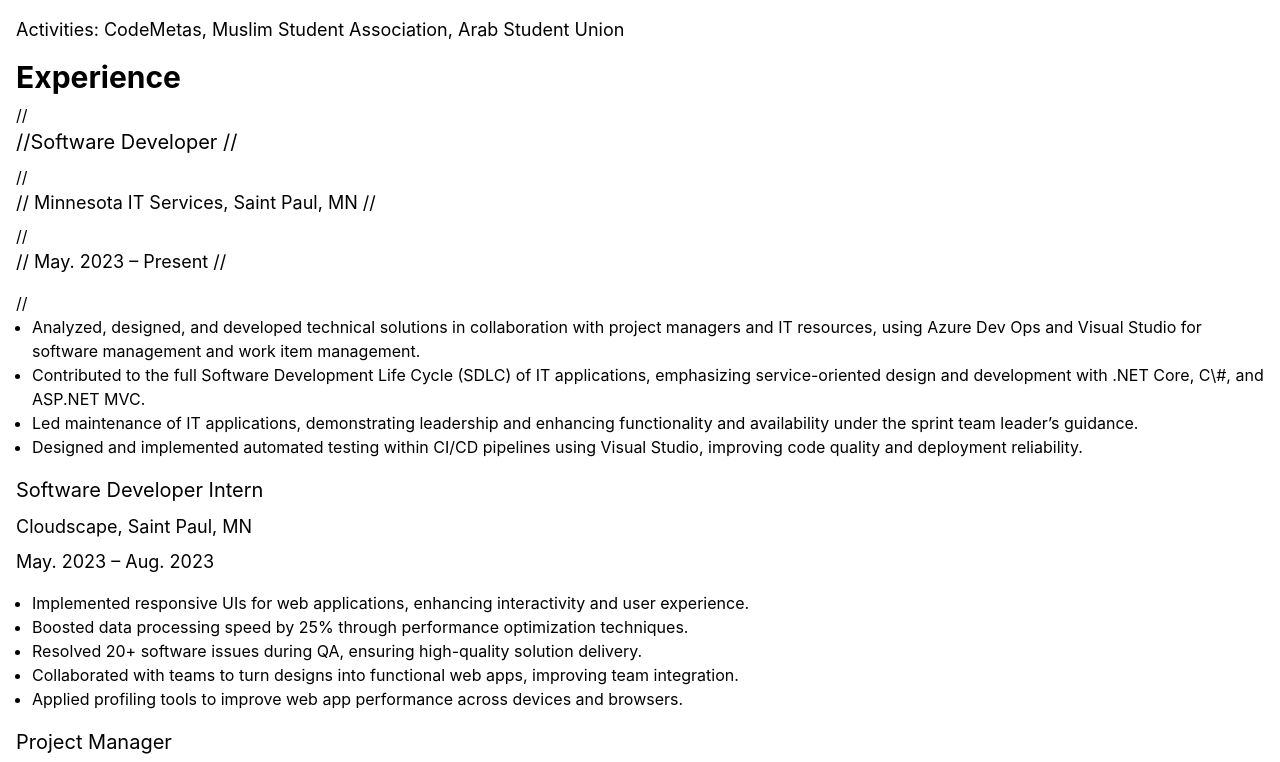
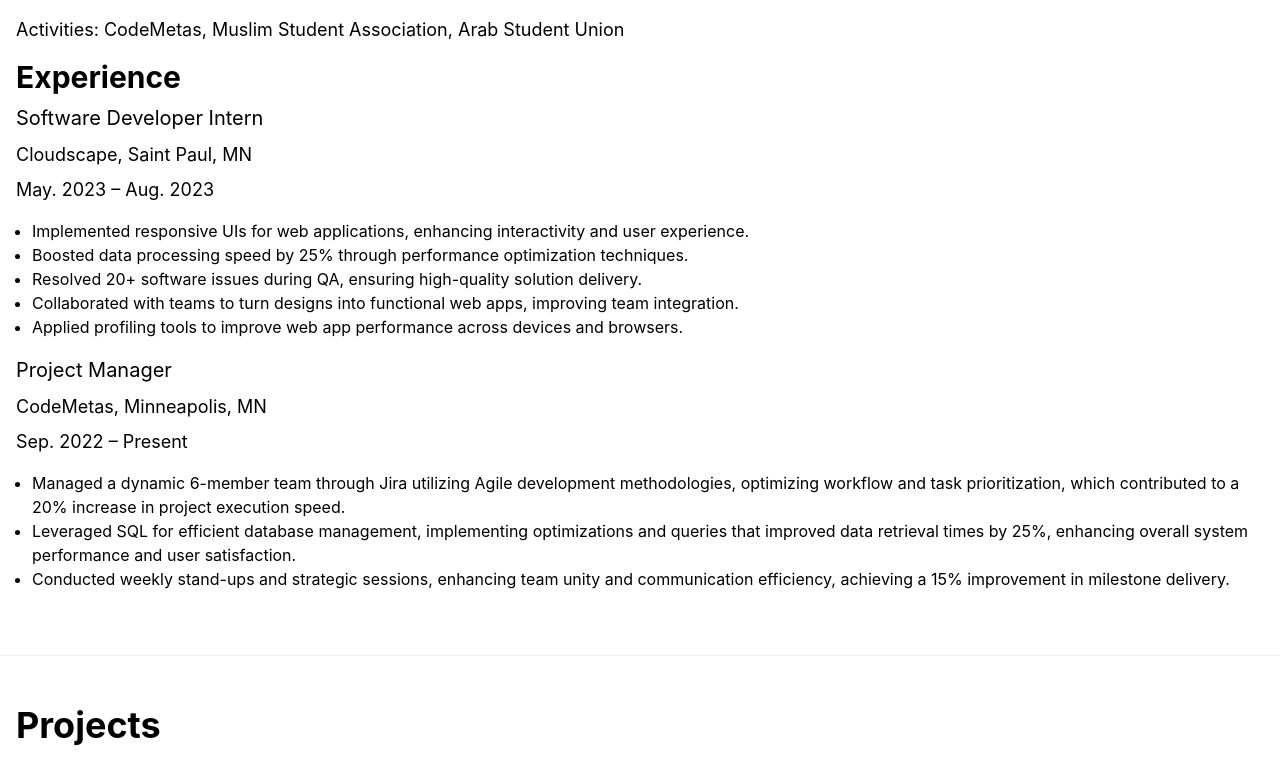
Before and after one commit to shahi068/portfolio, a React (Vite) app: page / in a window 1280 px wide. Shown: the part 1028-1790 px from the top of the page. Built offline with nearby package versions, Linux system fonts and the light colour scheme.

Commit message:
Update Index.jsx

```diff
--- a/src/pages/Index.jsx
+++ b/src/pages/Index.jsx
@@ -139,21 +139,7 @@
           Experience
 
         </Heading>
-      // <Text fontSize="xl" mb={2}>
-          //Software Developer
-        //</Text>
-       // <Text fontSize="lg" mb={2}>
-         // Minnesota IT Services, Saint Paul, MN
-      //  </Text>
-      //  <Text fontSize="lg" mb={4}>
-        //  May. 2023 – Present
-      //  </Text>
-      //  <UnorderedList mb={4}>
-      //    <ListItem>Analyzed, designed, and developed technical solutions in collaboration with project managers and IT resources, using Azure Dev Ops and Visual Studio for software management and work item management.</ListItem>
-     //     <ListItem>Contributed to the full Software Development Life Cycle (SDLC) of IT applications, emphasizing service-oriented design and development with .NET Core, C\#, and ASP.NET MVC.</ListItem>
-     //     <ListItem>Led maintenance of IT applications, demonstrating leadership and enhancing functionality and availability under the sprint team leader’s guidance.</ListItem>
-      //    <ListItem>Designed and implemented automated testing within CI/CD pipelines using Visual Studio, improving code quality and deployment reliability.</ListItem>
-      //  </UnorderedList>
+
 
 
 
```
